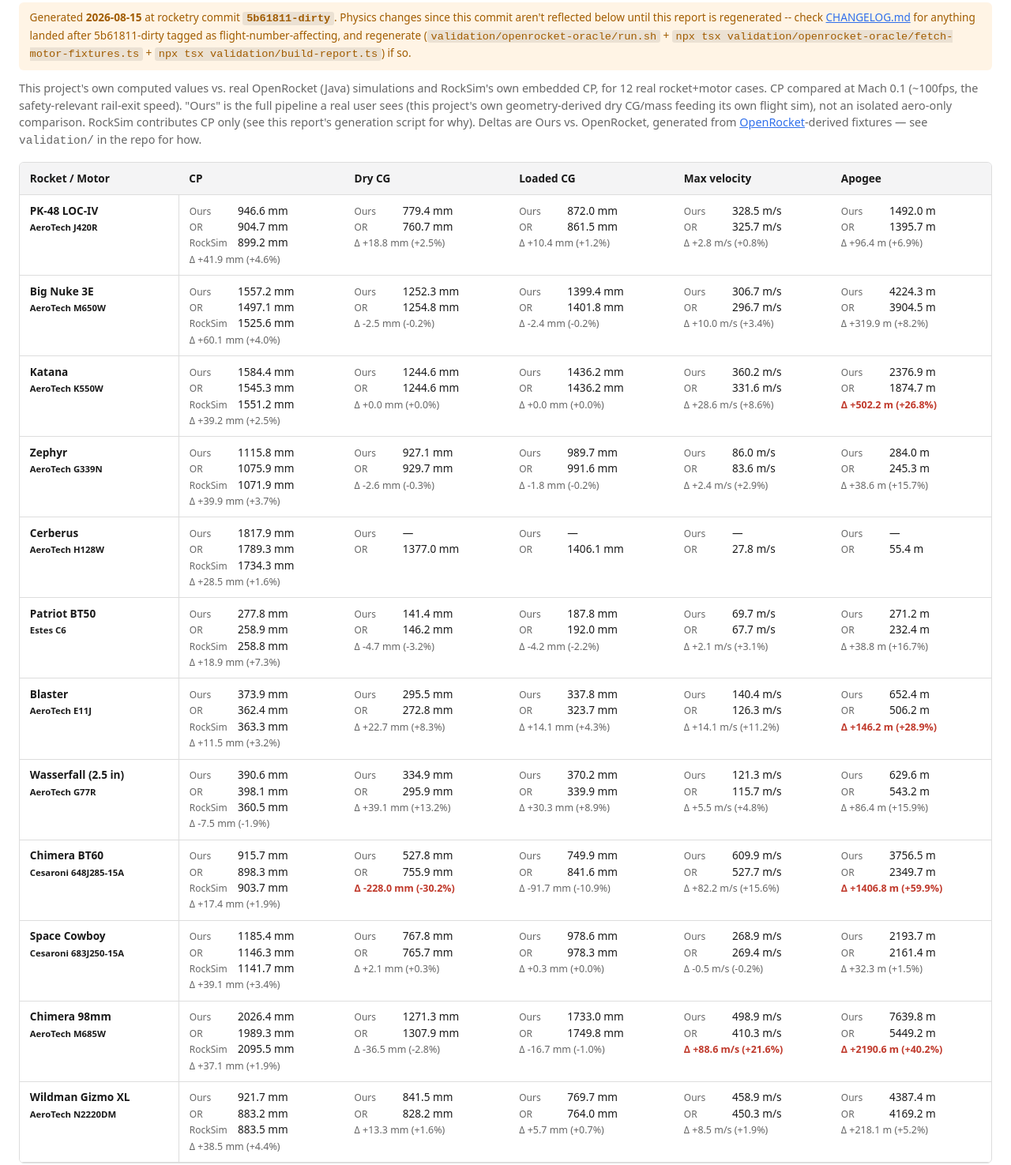
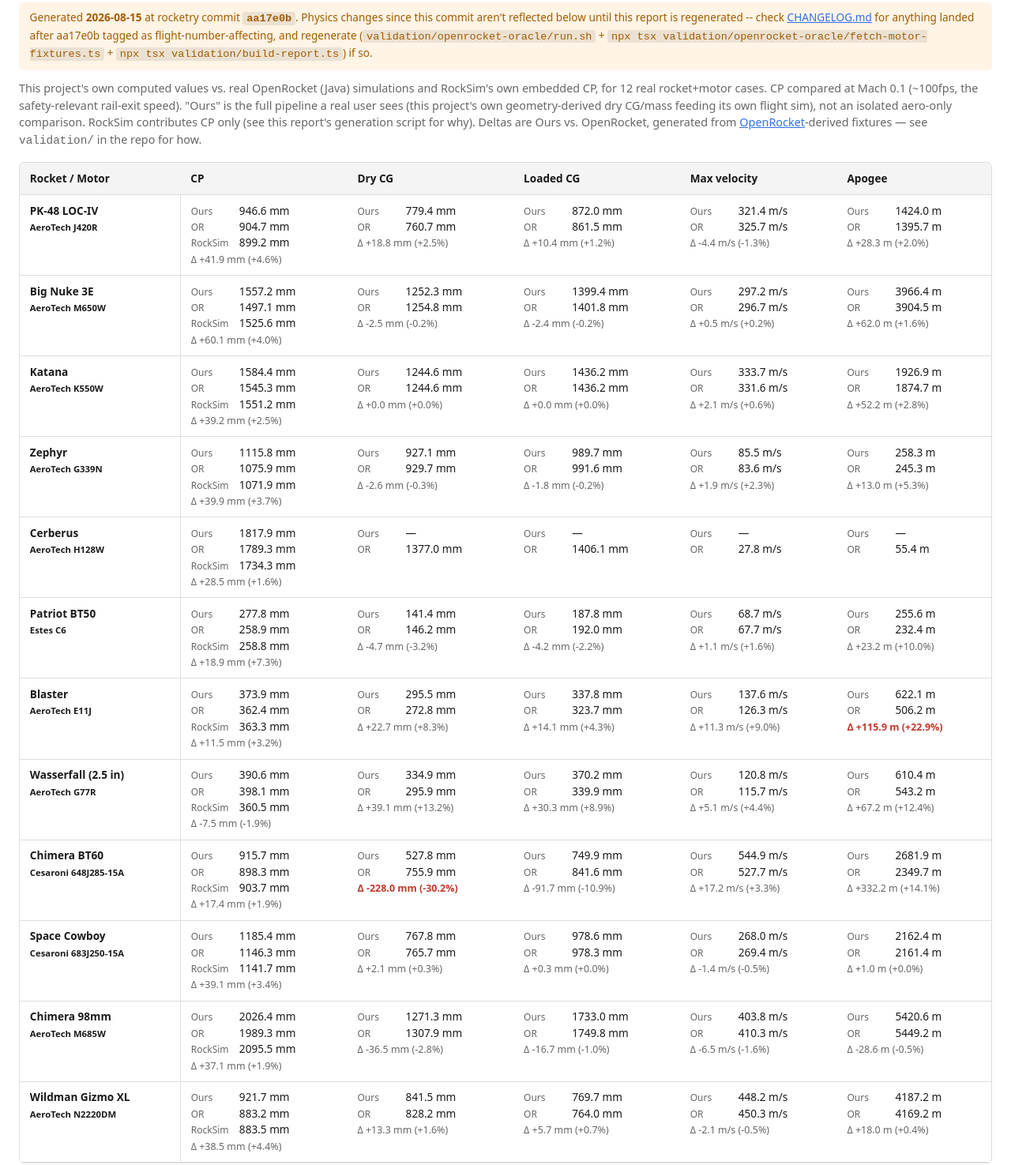
Before and after one commit to EzraCc/rocketry, a website: page public/validation-report.html in a window 1280 px wide. Shown: the part 67-1542 px from the top of the page at 79% size. Drawn offline with Linux system fonts and the light colour scheme.

Commit message:
Regenerate the validation report after the fin CNa1/CP-shift/drag port

```diff
--- a/public/validation-report.html
+++ b/public/validation-report.html
@@ -34,9 +34,9 @@
 <body>
   <h1>rocketry — validation report</h1>
   <p class="stamp">
-    Generated <strong>2026-08-15</strong> at rocketry commit <strong><code>5b61811-dirty</code></strong>.
+    Generated <strong>2026-08-15</strong> at rocketry commit <strong><code>aa17e0b</code></strong>.
     Physics changes since this commit aren't reflected below until this report is regenerated --
-    check <a href="CHANGELOG.md">CHANGELOG.md</a> for anything landed after 5b61811-dirty tagged
+    check <a href="CHANGELOG.md">CHANGELOG.md</a> for anything landed after aa17e0b tagged
     as flight-number-affecting, and regenerate (<code>validation/openrocket-oracle/run.sh</code> +
     <code>npx tsx validation/openrocket-oracle/fetch-motor-fixtures.ts</code> +
     <code>npx tsx validation/build-report.ts</code>) if so.
@@ -68,32 +68,32 @@
         <td><span class="src">Ours</span> 946.6 mm<br /><span class="src">OR</span> 904.7 mm<br /><span class="src">RockSim</span> 899.2 mm<br /><span class="delta">Δ +41.9 mm (+4.6%)</span></td>
         <td><span class="src">Ours</span> 779.4 mm<br /><span class="src">OR</span> 760.7 mm<br /><span class="delta">Δ +18.8 mm (+2.5%)</span></td>
         <td><span class="src">Ours</span> 872.0 mm<br /><span class="src">OR</span> 861.5 mm<br /><span class="delta">Δ +10.4 mm (+1.2%)</span></td>
-        <td><span class="src">Ours</span> 328.5 m/s<br /><span class="src">OR</span> 325.7 m/s<br /><span class="delta">Δ +2.8 m/s (+0.8%)</span></td>
-        <td><span class="src">Ours</span> 1492.0 m<br /><span class="src">OR</span> 1395.7 m<br /><span class="delta">Δ +96.4 m (+6.9%)</span></td>
+        <td><span class="src">Ours</span> 321.4 m/s<br /><span class="src">OR</span> 325.7 m/s<br /><span class="delta">Δ -4.4 m/s (-1.3%)</span></td>
+        <td><span class="src">Ours</span> 1424.0 m<br /><span class="src">OR</span> 1395.7 m<br /><span class="delta">Δ +28.3 m (+2.0%)</span></td>
       </tr>
       <tr>
         <th scope="row">Big Nuke 3E<br /><small>AeroTech M650W</small></th>
         <td><span class="src">Ours</span> 1557.2 mm<br /><span class="src">OR</span> 1497.1 mm<br /><span class="src">RockSim</span> 1525.6 mm<br /><span class="delta">Δ +60.1 mm (+4.0%)</span></td>
         <td><span class="src">Ours</span> 1252.3 mm<br /><span class="src">OR</span> 1254.8 mm<br /><span class="delta">Δ -2.5 mm (-0.2%)</span></td>
         <td><span class="src">Ours</span> 1399.4 mm<br /><span class="src">OR</span> 1401.8 mm<br /><span class="delta">Δ -2.4 mm (-0.2%)</span></td>
-        <td><span class="src">Ours</span> 306.7 m/s<br /><span class="src">OR</span> 296.7 m/s<br /><span class="delta">Δ +10.0 m/s (+3.4%)</span></td>
-        <td><span class="src">Ours</span> 4224.3 m<br /><span class="src">OR</span> 3904.5 m<br /><span class="delta">Δ +319.9 m (+8.2%)</span></td>
+        <td><span class="src">Ours</span> 297.2 m/s<br /><span class="src">OR</span> 296.7 m/s<br /><span class="delta">Δ +0.5 m/s (+0.2%)</span></td>
+        <td><span class="src">Ours</span> 3966.4 m<br /><span class="src">OR</span> 3904.5 m<br /><span class="delta">Δ +62.0 m (+1.6%)</span></td>
       </tr>
       <tr>
         <th scope="row">Katana<br /><small>AeroTech K550W</small></th>
         <td><span class="src">Ours</span> 1584.4 mm<br /><span class="src">OR</span> 1545.3 mm<br /><span class="src">RockSim</span> 1551.2 mm<br /><span class="delta">Δ +39.2 mm (+2.5%)</span></td>
         <td><span class="src">Ours</span> 1244.6 mm<br /><span class="src">OR</span> 1244.6 mm<br /><span class="delta">Δ +0.0 mm (+0.0%)</span></td>
         <td><span class="src">Ours</span> 1436.2 mm<br /><span class="src">OR</span> 1436.2 mm<br /><span class="delta">Δ +0.0 mm (+0.0%)</span></td>
-        <td><span class="src">Ours</span> 360.2 m/s<br /><span class="src">OR</span> 331.6 m/s<br /><span class="delta">Δ +28.6 m/s (+8.6%)</span></td>
-        <td><span class="src">Ours</span> 2376.9 m<br /><span class="src">OR</span> 1874.7 m<br /><span class="delta delta-high">Δ +502.2 m (+26.8%)</span></td>
+        <td><span class="src">Ours</span> 333.7 m/s<br /><span class="src">OR</span> 331.6 m/s<br /><span class="delta">Δ +2.1 m/s (+0.6%)</span></td>
+        <td><span class="src">Ours</span> 1926.9 m<br /><span class="src">OR</span> 1874.7 m<br /><span class="delta">Δ +52.2 m (+2.8%)</span></td>
       </tr>
       <tr>
         <th scope="row">Zephyr<br /><small>AeroTech G339N</small></th>
         <td><span class="src">Ours</span> 1115.8 mm<br /><span class="src">OR</span> 1075.9 mm<br /><span class="src">RockSim</span> 1071.9 mm<br /><span class="delta">Δ +39.9 mm (+3.7%)</span></td>
         <td><span class="src">Ours</span> 927.1 mm<br /><span class="src">OR</span> 929.7 mm<br /><span class="delta">Δ -2.6 mm (-0.3%)</span></td>
         <td><span class="src">Ours</span> 989.7 mm<br /><span class="src">OR</span> 991.6 mm<br /><span class="delta">Δ -1.8 mm (-0.2%)</span></td>
-        <td><span class="src">Ours</span> 86.0 m/s<br /><span class="src">OR</span> 83.6 m/s<br /><span class="delta">Δ +2.4 m/s (+2.9%)</span></td>
-        <td><span class="src">Ours</span> 284.0 m<br /><span class="src">OR</span> 245.3 m<br /><span class="delta">Δ +38.6 m (+15.7%)</span></td>
+        <td><span class="src">Ours</span> 85.5 m/s<br /><span class="src">OR</span> 83.6 m/s<br /><span class="delta">Δ +1.9 m/s (+2.3%)</span></td>
+        <td><span class="src">Ours</span> 258.3 m<br /><span class="src">OR</span> 245.3 m<br /><span class="delta">Δ +13.0 m (+5.3%)</span></td>
       </tr>
       <tr>
         <th scope="row">Cerberus<br /><small>AeroTech H128W</small></th>
@@ -108,56 +108,56 @@
         <td><span class="src">Ours</span> 277.8 mm<br /><span class="src">OR</span> 258.9 mm<br /><span class="src">RockSim</span> 258.8 mm<br /><span class="delta">Δ +18.9 mm (+7.3%)</span></td>
         <td><span class="src">Ours</span> 141.4 mm<br /><span class="src">OR</span> 146.2 mm<br /><span class="delta">Δ -4.7 mm (-3.2%)</span></td>
         <td><span class="src">Ours</span> 187.8 mm<br /><span class="src">OR</span> 192.0 mm<br /><span class="delta">Δ -4.2 mm (-2.2%)</span></td>
-        <td><span class="src">Ours</span> 69.7 m/s<br /><span class="src">OR</span> 67.7 m/s<br /><span class="delta">Δ +2.1 m/s (+3.1%)</span></td>
-        <td><span class="src">Ours</span> 271.2 m<br /><span class="src">OR</span> 232.4 m<br /><span class="delta">Δ +38.8 m (+16.7%)</span></td>
+        <td><span class="src">Ours</span> 68.7 m/s<br /><span class="src">OR</span> 67.7 m/s<br /><span class="delta">Δ +1.1 m/s (+1.6%)</span></td>
+        <td><span class="src">Ours</span> 255.6 m<br /><span class="src">OR</span> 232.4 m<br /><span class="delta">Δ +23.2 m (+10.0%)</span></td>
       </tr>
       <tr>
         <th scope="row">Blaster<br /><small>AeroTech E11J</small></th>
         <td><span class="src">Ours</span> 373.9 mm<br /><span class="src">OR</span> 362.4 mm<br /><span class="src">RockSim</span> 363.3 mm<br /><span class="delta">Δ +11.5 mm (+3.2%)</span></td>
         <td><span class="src">Ours</span> 295.5 mm<br /><span class="src">OR</span> 272.8 mm<br /><span class="delta">Δ +22.7 mm (+8.3%)</span></td>
         <td><span class="src">Ours</span> 337.8 mm<br /><span class="src">OR</span> 323.7 mm<br /><span class="delta">Δ +14.1 mm (+4.3%)</span></td>
-        <td><span class="src">Ours</span> 140.4 m/s<br /><span class="src">OR</span> 126.3 m/s<br /><span class="delta">Δ +14.1 m/s (+11.2%)</span></td>
-        <td><span class="src">Ours</span> 652.4 m<br /><span class="src">OR</span> 506.2 m<br /><span class="delta delta-high">Δ +146.2 m (+28.9%)</span></td>
+        <td><span class="src">Ours</span> 137.6 m/s<br /><span class="src">OR</span> 126.3 m/s<br /><span class="delta">Δ +11.3 m/s (+9.0%)</span></td>
+        <td><span class="src">Ours</span> 622.1 m<br /><span class="src">OR</span> 506.2 m<br /><span class="delta delta-high">Δ +115.9 m (+22.9%)</span></td>
       </tr>
       <tr>
         <th scope="row">Wasserfall (2.5 in)<br /><small>AeroTech G77R</small></th>
         <td><span class="src">Ours</span> 390.6 mm<br /><span class="src">OR</span> 398.1 mm<br /><span class="src">RockSim</span> 360.5 mm<br /><span class="delta">Δ -7.5 mm (-1.9%)</span></td>
         <td><span class="src">Ours</span> 334.9 mm<br /><span class="src">OR</span> 295.9 mm<br /><span class="delta">Δ +39.1 mm (+13.2%)</span></td>
         <td><span class="src">Ours</span> 370.2 mm<br /><span class="src">OR</span> 339.9 mm<br /><span class="delta">Δ +30.3 mm (+8.9%)</span></td>
-        <td><span class="src">Ours</span> 121.3 m/s<br /><span class="src">OR</span> 115.7 m/s<br /><span class="delta">Δ +5.5 m/s (+4.8%)</span></td>
-        <td><span class="src">Ours</span> 629.6 m<br /><span class="src">OR</span> 543.2 m<br /><span class="delta">Δ +86.4 m (+15.9%)</span></td>
+        <td><span class="src">Ours</span> 120.8 m/s<br /><span class="src">OR</span> 115.7 m/s<br /><span class="delta">Δ +5.1 m/s (+4.4%)</span></td>
+        <td><span class="src">Ours</span> 610.4 m<br /><span class="src">OR</span> 543.2 m<br /><span class="delta">Δ +67.2 m (+12.4%)</span></td>
       </tr>
       <tr>
         <th scope="row">Chimera BT60<br /><small>Cesaroni 648J285-15A</small></th>
         <td><span class="src">Ours</span> 915.7 mm<br /><span class="src">OR</span> 898.3 mm<br /><span class="src">RockSim</span> 903.7 mm<br /><span class="delta">Δ +17.4 mm (+1.9%)</span></td>
         <td><span class="src">Ours</span> 527.8 mm<br /><span class="src">OR</span> 755.9 mm<br /><span class="delta delta-high">Δ -228.0 mm (-30.2%)</span></td>
         <td><span class="src">Ours</span> 749.9 mm<br /><span class="src">OR</span> 841.6 mm<br /><span class="delta">Δ -91.7 mm (-10.9%)</span></td>
-        <td><span class="src">Ours</span> 609.9 m/s<br /><span class="src">OR</span> 527.7 m/s<br /><span class="delta">Δ +82.2 m/s (+15.6%)</span></td>
-        <td><span class="src">Ours</span> 3756.5 m<br /><span class="src">OR</span> 2349.7 m<br /><span class="delta delta-high">Δ +1406.8 m (+59.9%)</span></td>
+        <td><span class="src">Ours</span> 544.9 m/s<br /><span class="src">OR</span> 527.7 m/s<br /><span class="delta">Δ +17.2 m/s (+3.3%)</span></td>
+        <td><span class="src">Ours</span> 2681.9 m<br /><span class="src">OR</span> 2349.7 m<br /><span class="delta">Δ +332.2 m (+14.1%)</span></td>
       </tr>
       <tr>
         <th scope="row">Space Cowboy<br /><small>Cesaroni 683J250-15A</small></th>
         <td><span class="src">Ours</span> 1185.4 mm<br /><span class="src">OR</span> 1146.3 mm<br /><span class="src">RockSim</span> 1141.7 mm<br /><span class="delta">Δ +39.1 mm (+3.4%)</span></td>
         <td><span class="src">Ours</span> 767.8 mm<br /><span class="src">OR</span> 765.7 mm<br /><span class="delta">Δ +2.1 mm (+0.3%)</span></td>
         <td><span class="src">Ours</span> 978.6 mm<br /><span class="src">OR</span> 978.3 mm<br /><span class="delta">Δ +0.3 mm (+0.0%)</span></td>
-        <td><span class="src">Ours</span> 268.9 m/s<br /><span class="src">OR</span> 269.4 m/s<br /><span class="delta">Δ -0.5 m/s (-0.2%)</span></td>
-        <td><span class="src">Ours</span> 2193.7 m<br /><span class="src">OR</span> 2161.4 m<br /><span class="delta">Δ +32.3 m (+1.5%)</span></td>
+        <td><span class="src">Ours</span> 268.0 m/s<br /><span class="src">OR</span> 269.4 m/s<br /><span class="delta">Δ -1.4 m/s (-0.5%)</span></td>
+        <td><span class="src">Ours</span> 2162.4 m<br /><span class="src">OR</span> 2161.4 m<br /><span class="delta">Δ +1.0 m (+0.0%)</span></td>
       </tr>
       <tr>
         <th scope="row">Chimera 98mm<br /><small>AeroTech M685W</small></th>
         <td><span class="src">Ours</span> 2026.4 mm<br /><span class="src">OR</span> 1989.3 mm<br /><span class="src">RockSim</span> 2095.5 mm<br /><span class="delta">Δ +37.1 mm (+1.9%)</span></td>
         <td><span class="src">Ours</span> 1271.3 mm<br /><span class="src">OR</span> 1307.9 mm<br /><span class="delta">Δ -36.5 mm (-2.8%)</span></td>
         <td><span class="src">Ours</span> 1733.0 mm<br /><span class="src">OR</span> 1749.8 mm<br /><span class="delta">Δ -16.7 mm (-1.0%)</span></td>
-        <td><span class="src">Ours</span> 498.9 m/s<br /><span class="src">OR</span> 410.3 m/s<br /><span class="delta delta-high">Δ +88.6 m/s (+21.6%)</span></td>
-        <td><span class="src">Ours</span> 7639.8 m<br /><span class="src">OR</span> 5449.2 m<br /><span class="delta delta-high">Δ +2190.6 m (+40.2%)</span></td>
+        <td><span class="src">Ours</span> 403.8 m/s<br /><span class="src">OR</span> 410.3 m/s<br /><span class="delta">Δ -6.5 m/s (-1.6%)</span></td>
+        <td><span class="src">Ours</span> 5420.6 m<br /><span class="src">OR</span> 5449.2 m<br /><span class="delta">Δ -28.6 m (-0.5%)</span></td>
       </tr>
       <tr>
         <th scope="row">Wildman Gizmo XL<br /><small>AeroTech N2220DM</small></th>
         <td><span class="src">Ours</span> 921.7 mm<br /><span class="src">OR</span> 883.2 mm<br /><span class="src">RockSim</span> 883.5 mm<br /><span class="delta">Δ +38.5 mm (+4.4%)</span></td>
         <td><span class="src">Ours</span> 841.5 mm<br /><span class="src">OR</span> 828.2 mm<br /><span class="delta">Δ +13.3 mm (+1.6%)</span></td>
         <td><span class="src">Ours</span> 769.7 mm<br /><span class="src">OR</span> 764.0 mm<br /><span class="delta">Δ +5.7 mm (+0.7%)</span></td>
-        <td><span class="src">Ours</span> 458.9 m/s<br /><span class="src">OR</span> 450.3 m/s<br /><span class="delta">Δ +8.5 m/s (+1.9%)</span></td>
-        <td><span class="src">Ours</span> 4387.4 m<br /><span class="src">OR</span> 4169.2 m<br /><span class="delta">Δ +218.1 m (+5.2%)</span></td>
+        <td><span class="src">Ours</span> 448.2 m/s<br /><span class="src">OR</span> 450.3 m/s<br /><span class="delta">Δ -2.1 m/s (-0.5%)</span></td>
+        <td><span class="src">Ours</span> 4187.2 m<br /><span class="src">OR</span> 4169.2 m<br /><span class="delta">Δ +18.0 m (+0.4%)</span></td>
       </tr>
       </tbody>
     </table>
```
Also changed, not shown: public/CHANGELOG.md.
